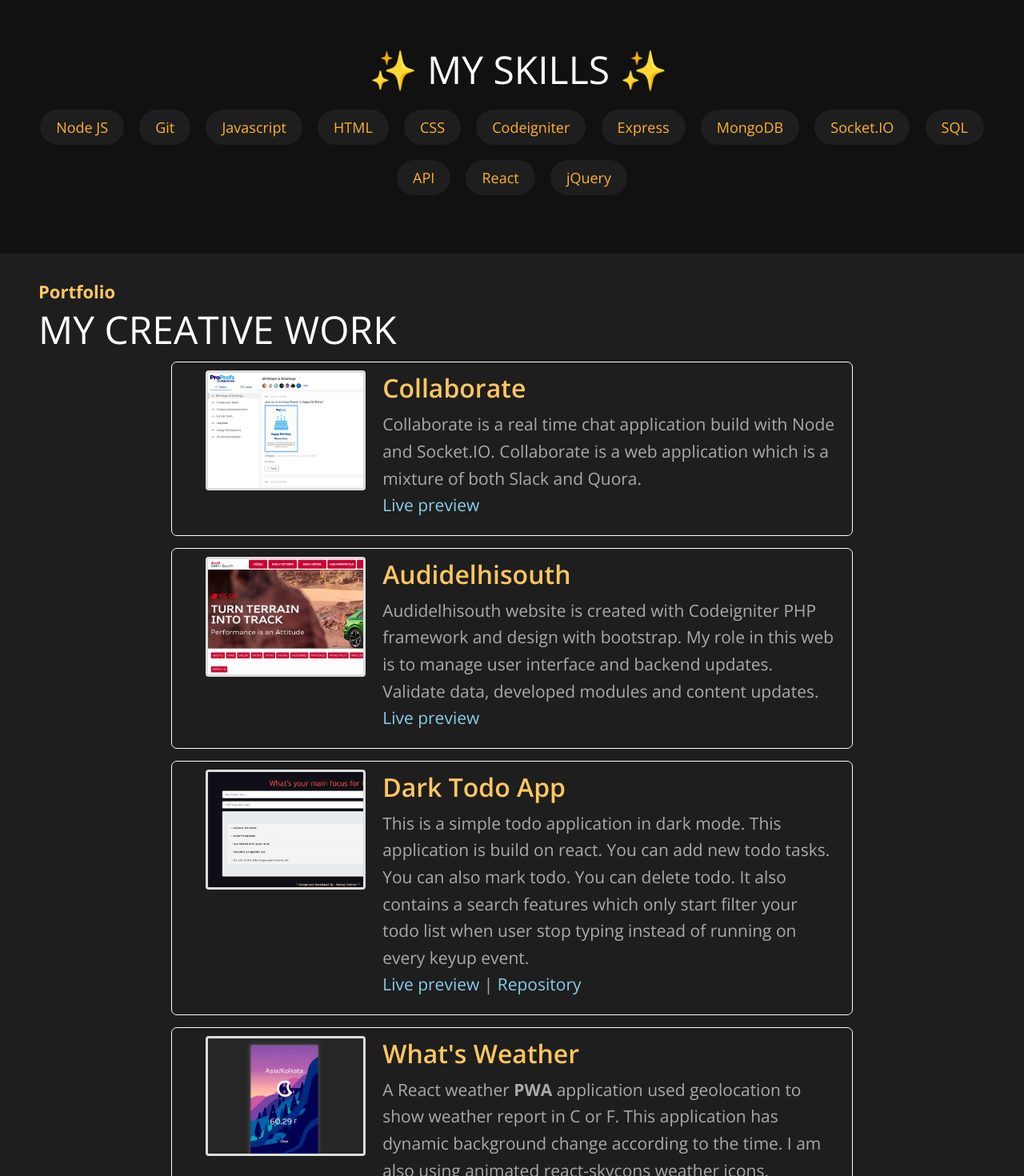
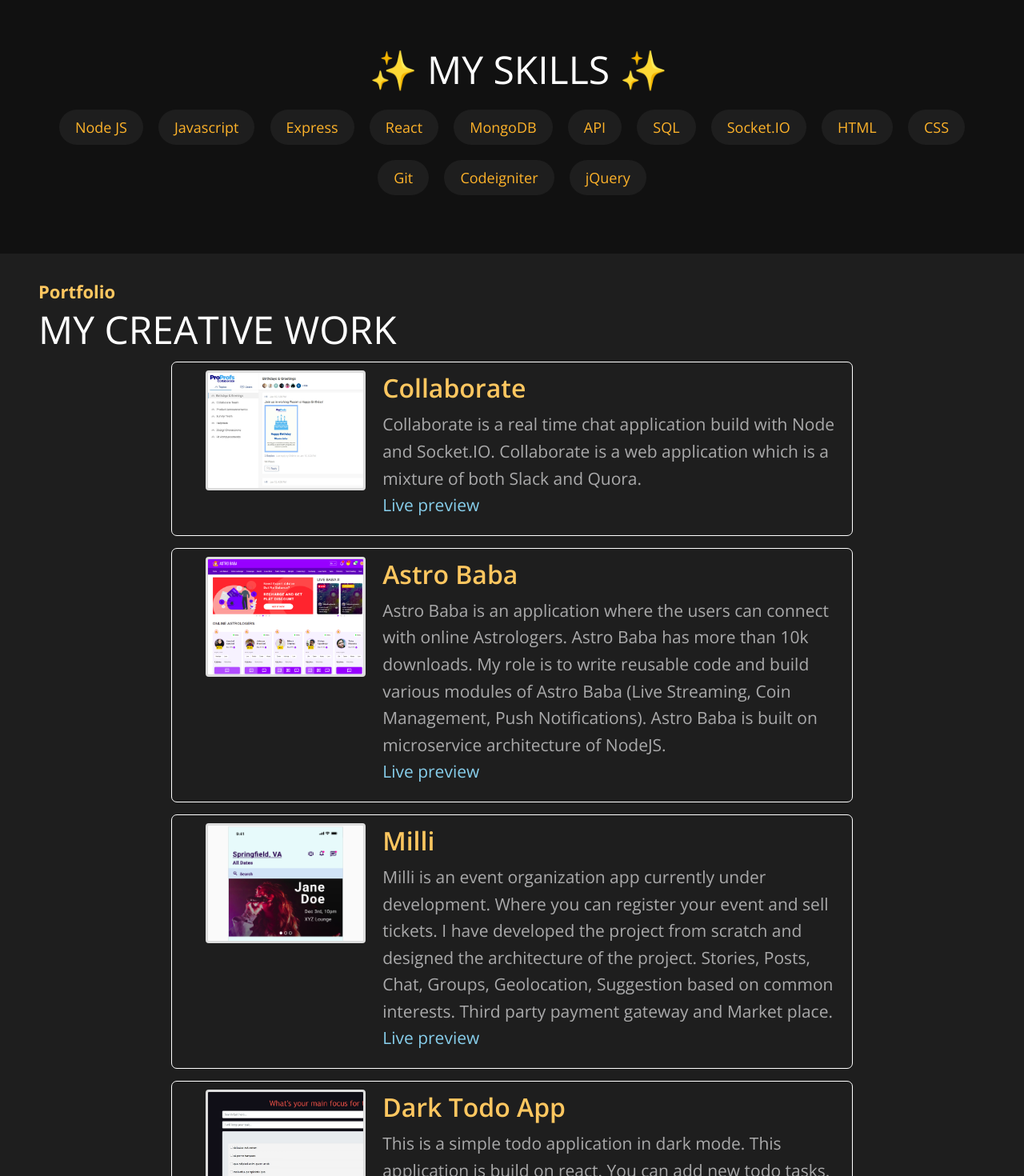
Before and after one commit to Starboy-Sharma/portfolio, a React (Create React App) app: page / in a window 1280 px wide. Shown: the part 1540-3010 px from the top of the page at 80% size. Built offline with nearby package versions, Linux system fonts and the light colour scheme.

Commit message:
update work and about

```diff
--- a/public/index.html
+++ b/public/index.html
@@ -13,7 +13,7 @@
 
     <link rel="manifest" href="%PUBLIC_URL%/manifest.json" />
 
-    <title>Pankaj Sharma Portfolio</title>
+    <title>Pankaj Sharma | Software Developer</title>
   </head>
   <body>
     <form
--- a/src/component/About/About.js
+++ b/src/component/About/About.js
@@ -21,13 +21,13 @@ const About = () => {
           . I design and developed fun things which lives on internet or between
           you and me. I love to build things which found people useful. I love
           to explore technologies. */}
-          Hello, 👋 this is Pankaj Sharma from India a guy who loves design & developing web apps and music. I am currently working at <a href="https://proprofs.com" rel="noreferrer" target="_blank">
-            ProProfs
-          </a>. I design and develop fun things which live on the internet or between you and me. I love to build things that found people useful. I love to explore technologies.
+          Hello, 👋 My name is Pankaj Sharma. I am a Software Developer based in Delhi, India. I am currently working at <a href="https://www.appventurez.com/" rel="noreferrer" target="_blank">
+            Appventurez
+          </a>.I’m specializing in building (and occasionally designing) exceptional digital experiences. Currently, I am focused on React and TypeScript. I enjoy creating things that live on the internet.
         </p>
 
         <p>
-          I like making fun interactive things with <b> Code. </b> I'm always up
+          I like developing interactive things with <b> Code. </b> I'm always up
           for a chat.
         </p>
 
--- a/src/component/Skills/Skills.js
+++ b/src/component/Skills/Skills.js
@@ -22,17 +22,17 @@ const Skills = () => {
 
       <ul className="skills-list">
         <li className="md-chip md-chip-hover"> Node JS </li>
-        <li className="md-chip md-chip-hover"> Git </li>
         <li className="md-chip md-chip-hover"> Javascript </li>
+        <li className="md-chip md-chip-hover"> Express </li>
+        <li className="md-chip md-chip-hover"> React </li>
+        <li className="md-chip md-chip-hover"> MongoDB </li>
+        <li className="md-chip md-chip-hover"> API </li>
+        <li className="md-chip md-chip-hover"> SQL </li>
+        <li className="md-chip md-chip-hover"> Socket.IO </li>
         <li className="md-chip md-chip-hover"> HTML </li>
         <li className="md-chip md-chip-hover"> CSS </li>
+        <li className="md-chip md-chip-hover"> Git </li>
         <li className="md-chip md-chip-hover"> Codeigniter </li>
-        <li className="md-chip md-chip-hover"> Express </li>
-        <li className="md-chip md-chip-hover"> MongoDB </li>
-        <li className="md-chip md-chip-hover"> Socket.IO </li>
-        <li className="md-chip md-chip-hover"> SQL </li>
-        <li className="md-chip md-chip-hover"> API </li>
-        <li className="md-chip md-chip-hover"> React </li>
         <li className="md-chip md-chip-hover"> jQuery </li>
       </ul>
     </section>
--- a/src/component/Work/Work.js
+++ b/src/component/Work/Work.js
@@ -66,15 +66,11 @@ const Work = () => {
 
       <div className="project-container">
         <div className="project-image">
-          <a
-            href="https://www.audidelhisouth.in/"
-            target="_blank"
-            rel="noreferrer"
-          >
+          <a href="https://astrologybaba.com/" target="_blank" rel="noreferrer">
             <div
               className="image"
               style={{
-                backgroundImage: 'url("images/audidelhisouth.jpg")',
+                backgroundImage: 'url("images/astro-baba.png")',
                 backgroundRepeat: "no-repeat",
                 width: width,
                 height: height,
@@ -86,18 +82,60 @@ const Work = () => {
           </a>
         </div>
         <div className="project-description">
-          <h3> Audidelhisouth </h3>
+          <h3> Astro Baba </h3>
 
           <p>
-            Audidelhisouth website is created with Codeigniter PHP framework and
-            design with bootstrap. My role in this web is to manage user
-            interface and backend updates. Validate data, developed modules and
-            content updates.
+            Astro Baba is an application where the users can connect with online
+            Astrologers. Astro Baba has more than 10k downloads. My role is to
+            write reusable code and build various modules of Astro Baba (Live
+            Streaming, Coin Management, Push Notifications). Astro Baba is built
+            on microservice architecture of NodeJS.
             <p>
               <a
-                href="https://www.audidelhisouth.in/"
+                href="https://astrologybaba.com/"
                 target="_blank"
                 rel="noreferrer"
+              >
+                {" "}
+                Live preview{" "}
+              </a>
+            </p>
+          </p>
+        </div>
+      </div>
+
+      <div className="project-container">
+        <div className="project-image">
+          <a href="#" target="_blank"title="Project is under development."  rel="noreferrer">
+            <div
+              className="image"
+              style={{
+                backgroundImage: 'url("images/milli.png")',
+                backgroundRepeat: "no-repeat",
+                width: width,
+                height: height,
+                backgroundSize: "cover",
+                border: "3px solid #ddd",
+                borderRadius: "4px",
+              }}
+            ></div>
+          </a>
+        </div>
+        <div className="project-description">
+          <h3> Milli </h3>
+
+          <p>
+            Milli is an event organization app currently under development. Where you can register your
+            event and sell tickets. I have developed the project from scratch
+            and designed the architecture of the project. Stories, Posts, Chat,
+            Groups, Geolocation, Suggestion based on common interests. Third
+            party payment gateway and Market place.
+            <p>
+              <a
+                href="#"
+                target="_blank"
+                rel="noreferrer"
+                title="Project is under development."
               >
                 {" "}
                 Live preview{" "}
@@ -185,9 +223,9 @@ const Work = () => {
           <h3> What's Weather </h3>
 
           <p>
-            A React weather <b>PWA</b> application used geolocation to show weather
-            report in C or F. This application has dynamic background change
-            according to the time. I am also using animated react-skycons
+            A React weather <b>PWA</b> application used geolocation to show
+            weather report in C or F. This application has dynamic background
+            change according to the time. I am also using animated react-skycons
             weather icons.
             {/* You can also install this web application in your mobile app as well
             as it is a PWA. Dynamic background change only for responsive view. */}
```
Also changed, not shown: public/images/astro-baba.png (added), public/images/milli.png (added).
